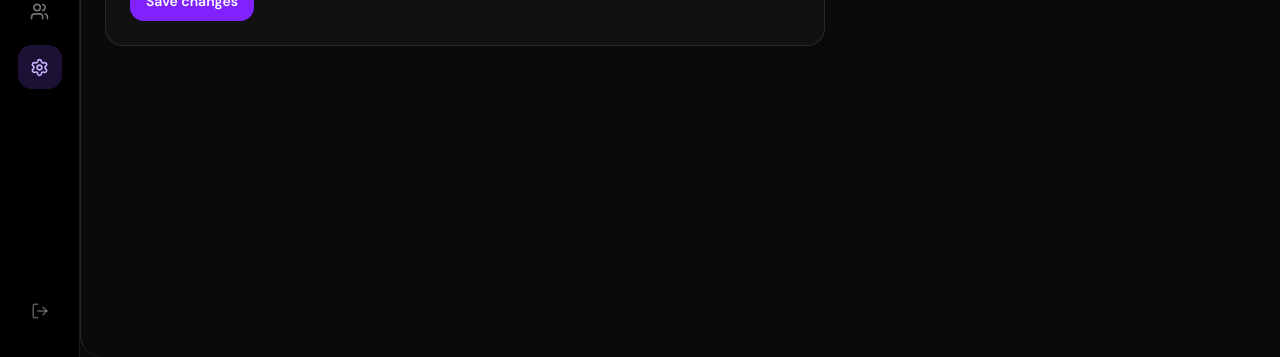
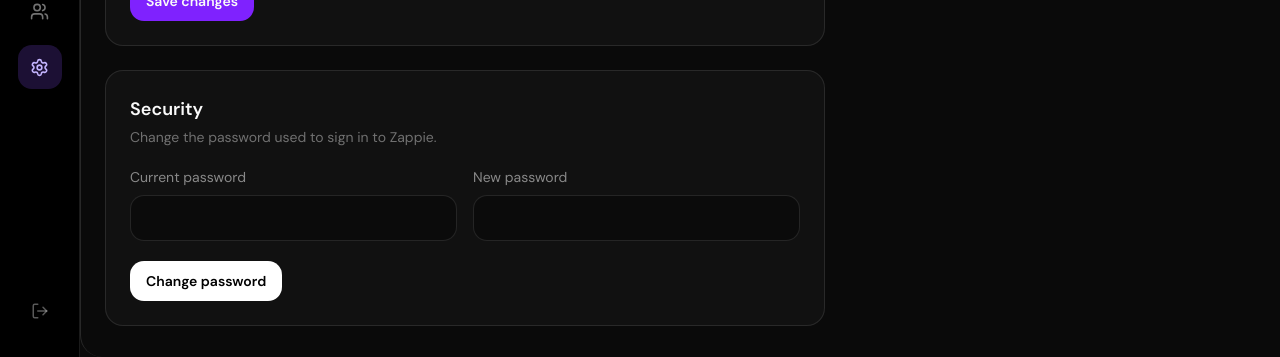
Before and after one commit to AakashSudheendra/Zapie-Automation-Builder-, a Next.js app: page /settings in a window 1280 px wide. Shown: the part 443-800 px from the top of the page. Built offline with nearby package versions, Linux system fonts and the light colour scheme; no server answers; the database is empty.

Commit message:
feat: add password management to settings

```diff
--- a/app/(main)/(pages)/settings/page.tsx
+++ b/app/(main)/(pages)/settings/page.tsx
@@ -10,6 +10,9 @@ export default function Settings() {
   const [name, setName] = useState("")
   const [saved, setSaved] = useState(false)
   const [error, setError] = useState("")
+  const [currentPassword, setCurrentPassword] = useState("")
+  const [newPassword, setNewPassword] = useState("")
+  const [passwordSaved, setPasswordSaved] = useState(false)
 
   useEffect(() => {
     fetch("/api/profile", { cache: "no-store" })
@@ -41,6 +44,25 @@ export default function Settings() {
     }
   }
 
+  const handlePasswordChange = async () => {
+    setError("")
+    setPasswordSaved(false)
+    try {
+      const response = await fetch("/api/profile/password", {
+        method: "PATCH",
+        headers: { "content-type": "application/json" },
+        body: JSON.stringify({ currentPassword, newPassword }),
+      })
+      const data = await response.json()
+      if (!response.ok) throw new Error(data.error || "Unable to change password.")
+      setCurrentPassword("")
+      setNewPassword("")
+      setPasswordSaved(true)
+    } catch (err) {
+      setError(err instanceof Error ? err.message : "Unable to change password.")
+    }
+  }
+
   return (
     <div className="min-h-screen">
       <AppHeader title="Settings" />
@@ -69,6 +91,24 @@ export default function Settings() {
             {saved ? "Saved" : "Save changes"}
           </button>
         </section>
+
+        <section className="mt-6 rounded-2xl border border-white/10 bg-white/[.03] p-6">
+          <h2 className="text-lg font-semibold">Security</h2>
+          <p className="mt-1 text-sm text-white/40">Change the password used to sign in to Zappie.</p>
+          <div className="mt-5 grid gap-4 md:grid-cols-2">
+            <label className="block text-sm text-white/50">
+              Current password
+              <input type="password" value={currentPassword} onChange={(e) => { setCurrentPassword(e.target.value); setPasswordSaved(false) }} className="mt-2 w-full rounded-xl border border-white/10 bg-black/30 p-3 text-sm outline-none focus:border-violet-400/50" />
+            </label>
+            <label className="block text-sm text-white/50">
+              New password
+              <input type="password" value={newPassword} onChange={(e) => { setNewPassword(e.target.value); setPasswordSaved(false) }} className="mt-2 w-full rounded-xl border border-white/10 bg-black/30 p-3 text-sm outline-none focus:border-violet-400/50" />
+            </label>
+          </div>
+          <button type="button" onClick={handlePasswordChange} className="mt-5 rounded-xl bg-white px-4 py-2.5 text-sm font-semibold text-black">
+            {passwordSaved ? "Password updated" : "Change password"}
+          </button>
+        </section>
       </main>
     </div>
   )
```
